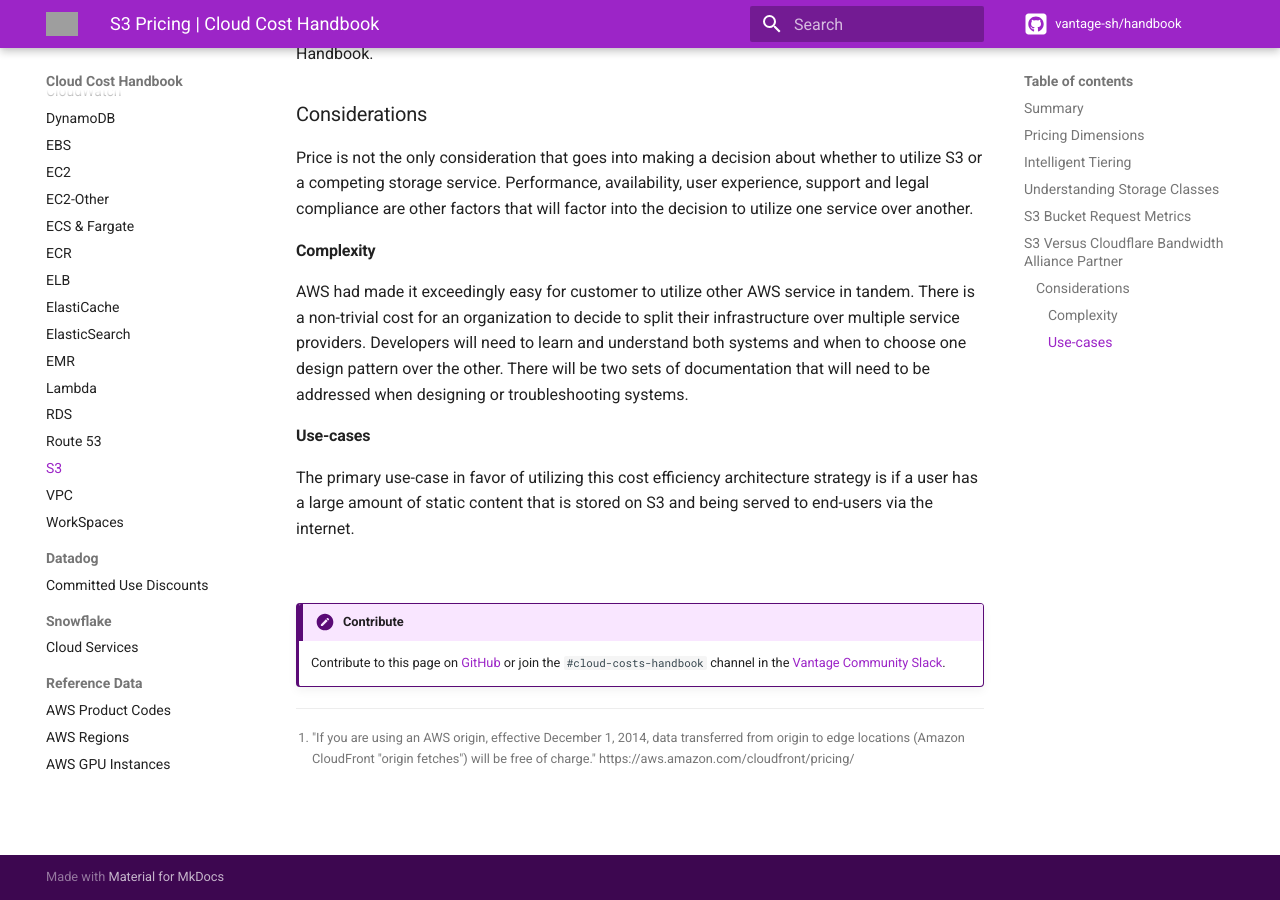
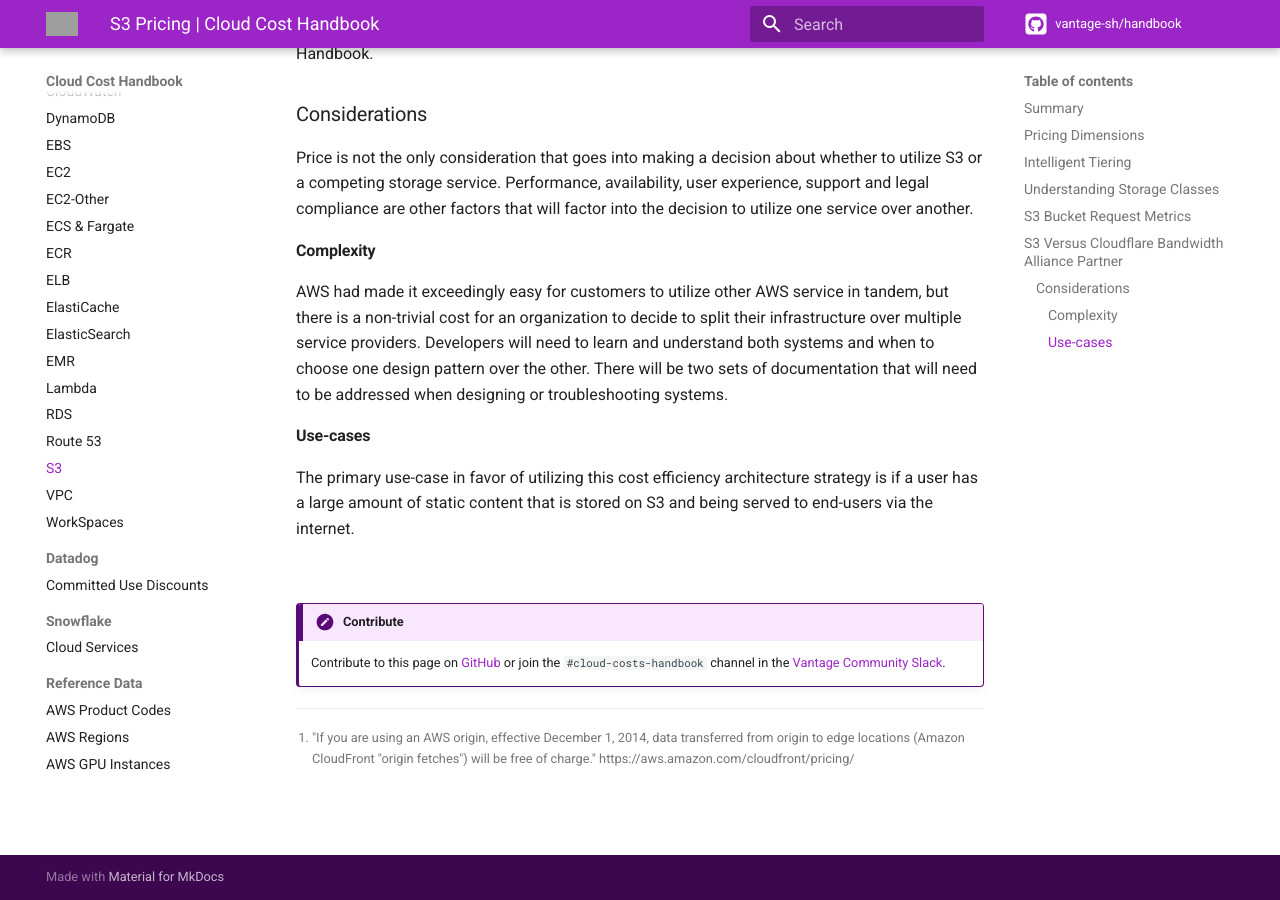
Before and after one commit to vantage-sh/handbook.vantage.sh, an MkDocs documentation site: the page built from docs/aws/services/s3-pricing.md, in a window 1280 px wide and 900 px high, scrolled down 5429 px. Built offline with MkDocs 1.6.1 and Material for MkDocs 9.7.7, drawn with Linux system fonts in a browser that asks for light colours; comment, search, counter and statistics services are not loaded; grey boxes are pictures that could not be loaded.

Commit message:
fix: Grammatical fix.

```diff
--- a/docs/aws/services/s3-pricing.md
+++ b/docs/aws/services/s3-pricing.md
@@ -76,7 +76,7 @@
 
 #### Complexity
 
-AWS had made it exceedingly easy for customer to utilize other AWS service in tandem. There is a non-trivial cost for an organization to decide to split their infrastructure over multiple service providers. Developers will need to learn and understand both systems and when to choose one design pattern over the other. There will be two sets of documentation that will need to be addressed when designing or troubleshooting systems.
+AWS had made it exceedingly easy for customers to utilize other AWS service in tandem, but there is a non-trivial cost for an organization to decide to split their infrastructure over multiple service providers. Developers will need to learn and understand both systems and when to choose one design pattern over the other. There will be two sets of documentation that will need to be addressed when designing or troubleshooting systems.
 
 #### Use-cases
 
```
